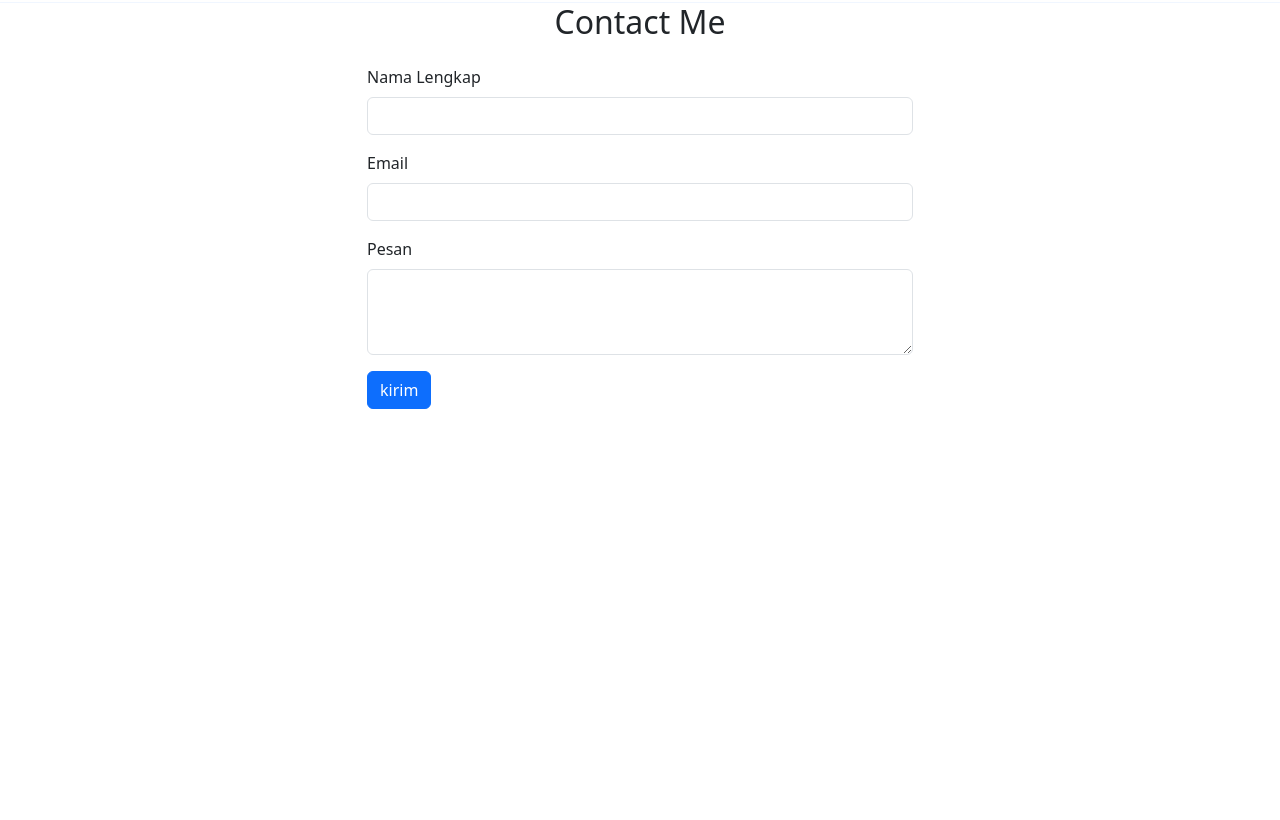
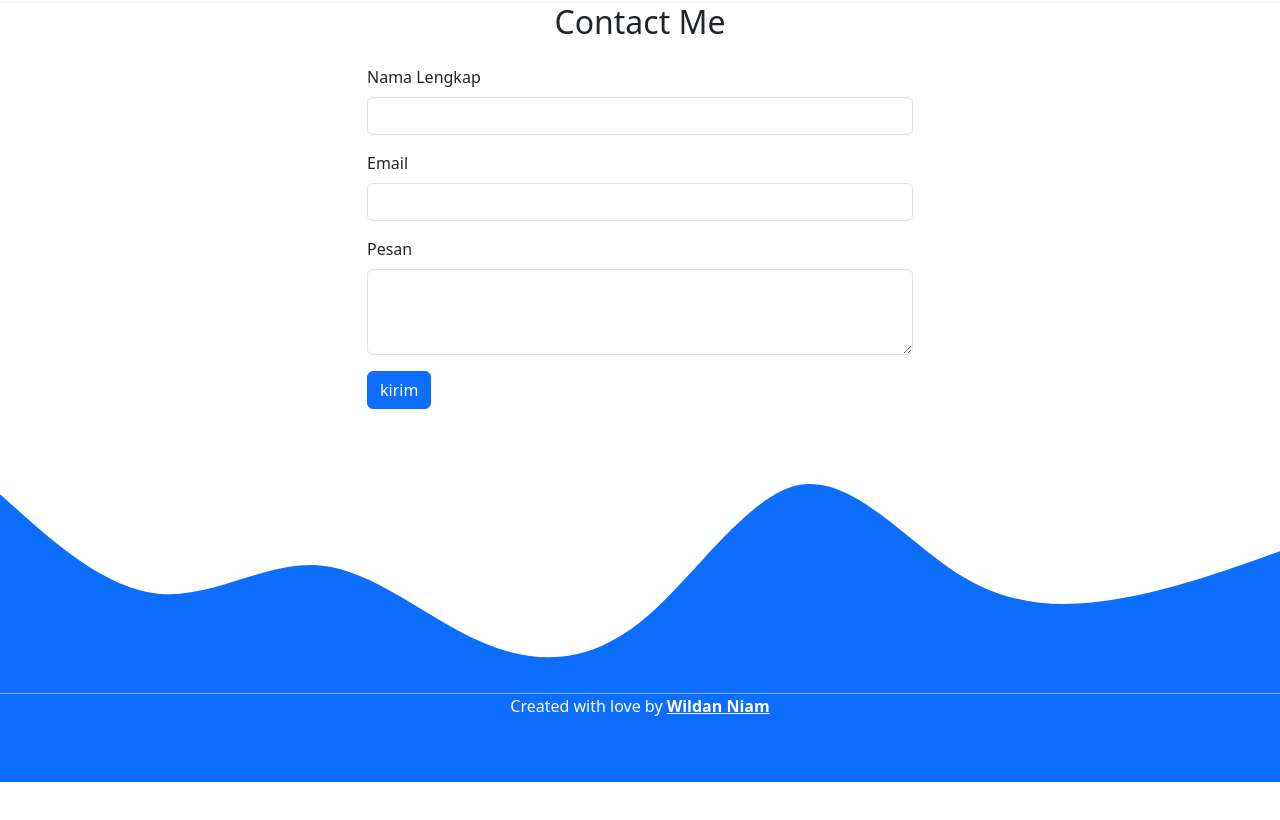
Before and after one commit to wildanniam/portofolio, a plain HTML site: page index.html in a window 1280 px wide. Shown: the part 3166-3986 px from the top of the page. After the commit the page ends 3948 px from the top, so only its background shows below. Drawn offline with nearby package versions, Linux system fonts and the light colour scheme.

Commit message:
footer bug

```diff
--- a/index.html
+++ b/index.html
@@ -190,8 +190,26 @@
                 </div>
             </div>
         </div>
+        <svg xmlns="http://www.w3.org/2000/svg" viewBox="0 0 1440 320">
+            <path fill="#0d6efd" fill-opacity="1"
+                d="M0,96L30,122.7C60,149,120,203,180,208C240,213,300,171,360,176C420,181,480,235,540,261.3C600,288,660,288,720,240C780,192,840,96,900,85.3C960,75,1020,149,1080,186.7C1140,224,1200,224,1260,213.3C1320,203,1380,181,1410,170.7L1440,160L1440,320L1410,320C1380,320,1320,320,1260,320C1200,320,1140,320,1080,320C1020,320,960,320,900,320C840,320,780,320,720,320C660,320,600,320,540,320C480,320,420,320,360,320C300,320,240,320,180,320C120,320,60,320,30,320L0,320Z">
+            </path>
+        </svg>
+        <!-- <svg xmlns="http://www.w3.org/2000/svg" viewBox="0 0 1440 320">
+            <path fill="#0d6efd" fill-opacity="1"
+                d="M0,128L30,144C60,160,120,192,180,186.7C240,181,300,139,360,149.3C420,160,480,224,540,261.3C600,299,660,309,720,272C780,235,840,149,900,128C960,107,1020,149,1080,186.7C1140,224,1200,256,1260,250.7C1320,245,1380,203,1410,181.3L1440,160L1440,320L1410,320C1380,320,1320,320,1260,320C1200,320,1140,320,1080,320C1020,320,960,320,900,320C840,320,780,320,720,320C660,320,600,320,540,320C480,320,420,320,360,320C300,320,240,320,180,320C120,320,60,320,30,320L0,320Z">
+            </path>
+        </svg> -->
     </section>
     <!-- Akhir Contact -->
+
+    <!-- footer -->
+    <footer class="bg-primary text-white text-center pb-5">
+        <p>Created with love by <a href="https://www.instagram.com/wildanniam_/" target="_blank"
+                class="text-white fw-bold">Wildan
+                Niam</a></p>
+    </footer>
+    <!-- Akhir footer -->
 
     <!-- Java Script -->
     <script src="https://cdn.jsdelivr.net/npm/@popperjs/core@2.11.8/dist/umd/popper.min.js"
--- a/style.css
+++ b/style.css
@@ -1,7 +1,3 @@
-body {
-  min-height: 4000px;
-}
-
 .jumbotron {
   padding-top: 2rem;
   /* height: 100vh; */
```
